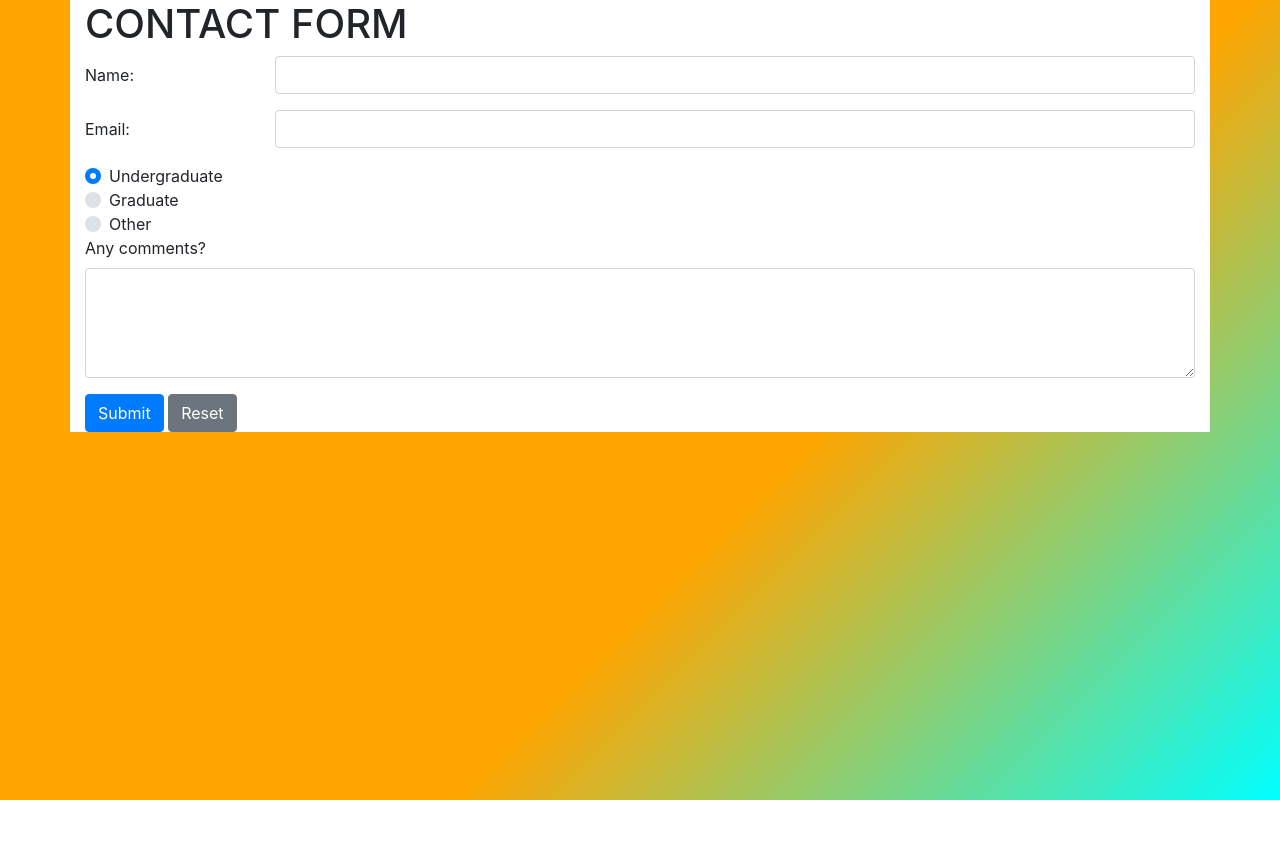
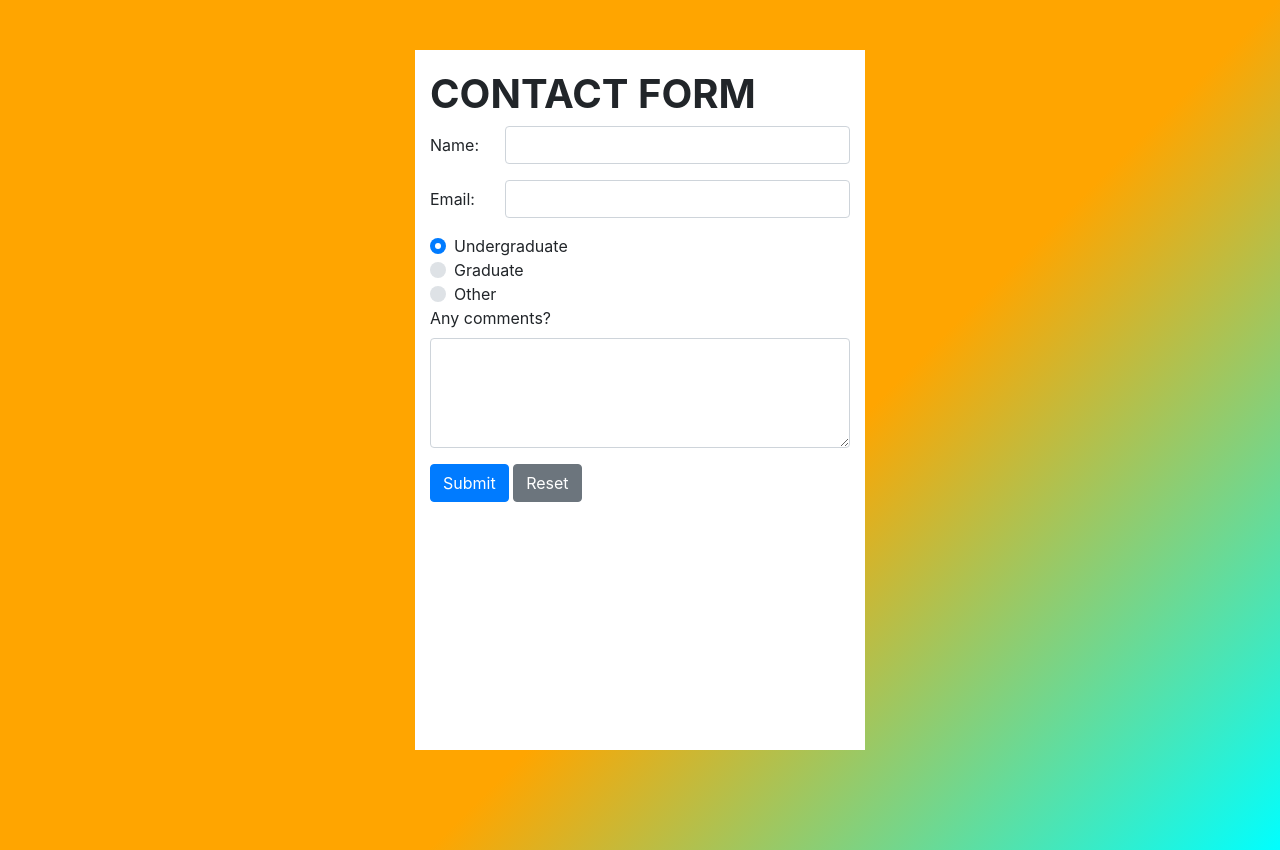
Before and after one commit to Chriswpart/cs-465-hw, a plain HTML site: page assign3/1-form.html in a window 1280 px wide. Before the commit the page ends 800 px from the top, so only its background shows below. Drawn offline with nearby package versions, Linux system fonts and the light colour scheme.

Commit message:
Updated files

```diff
--- a/assign3/1-form.css
+++ b/assign3/1-form.css
@@ -1,15 +1,18 @@
-@import url('https://fonts.googleapis.com/css?family=Open+Sans&display=swap');
-
 body {
     height: 100%;
     min-height: 100vh;
     overflow: hidden;
-    background: linear-gradient(135deg, orange, orange 60%, cyan);
+    background: linear-gradient(135deg, #ffa500, #ffa500 60%, #00ffff);
     font-family: 'Open Sans', sans-serif;
 }
 
-.container {
-    height: 75%;
-    width: 50%;
-    background: white;
+.container{
+    position: relative;
+    background: #FFF;
+    float: none;
+    margin: 0 auto;
+    margin-top: 50px;
+    padding: 20px 20px 20px 20px;
+    height: 700px;
+    width: 450px !important;
 }
--- a/assign3/1-form.html
+++ b/assign3/1-form.html
@@ -13,7 +13,7 @@
     <form action>
         <div class="container">
             <fieldset>
-                <h1><span>CONTACT FORM</span></h1>
+                <h1 class="text-uppercase font-weight-bold"><span>Contact Form</span></h1>
                 <div class="form-group row">
                     <label for="InputName" class="col-sm-2 col-form-label">Name: </label>
                     <div class="col-sm-10">
```
